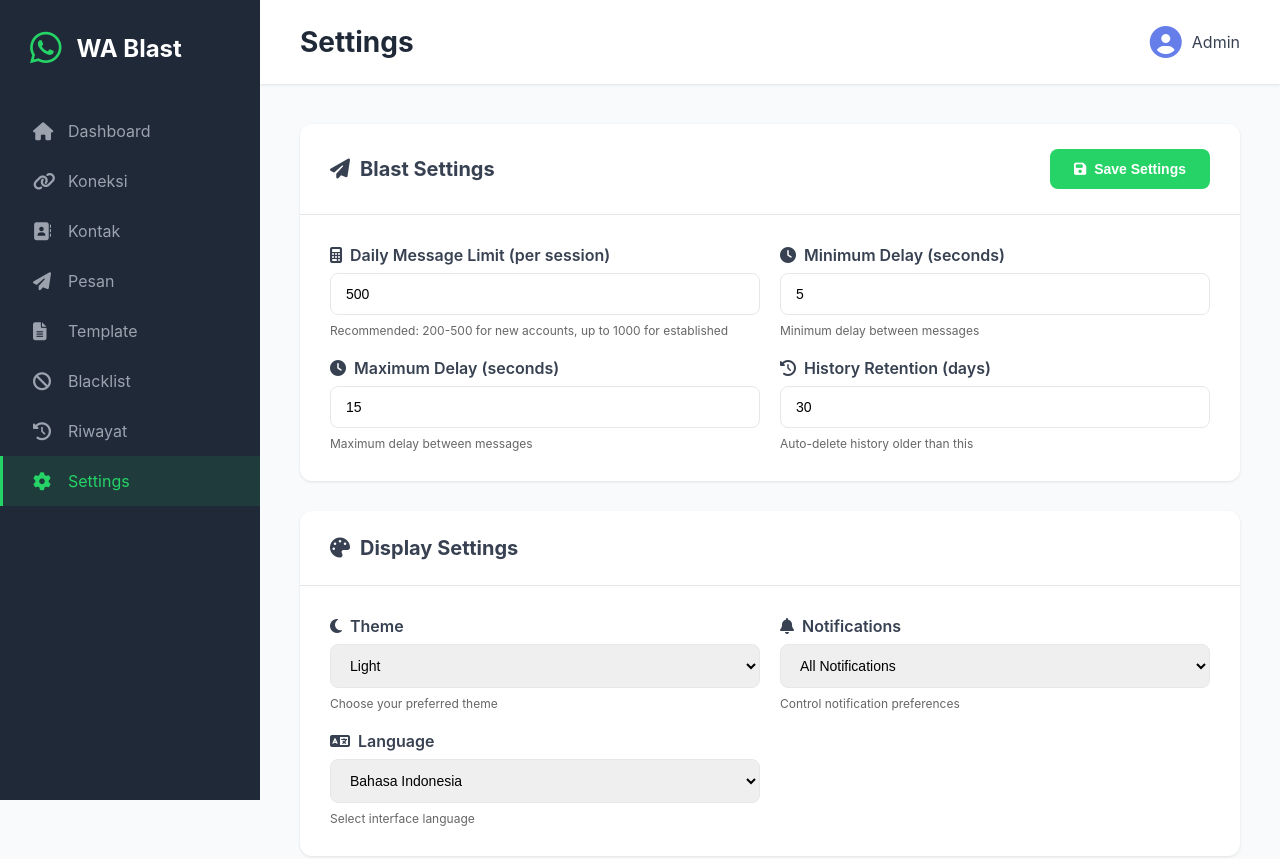
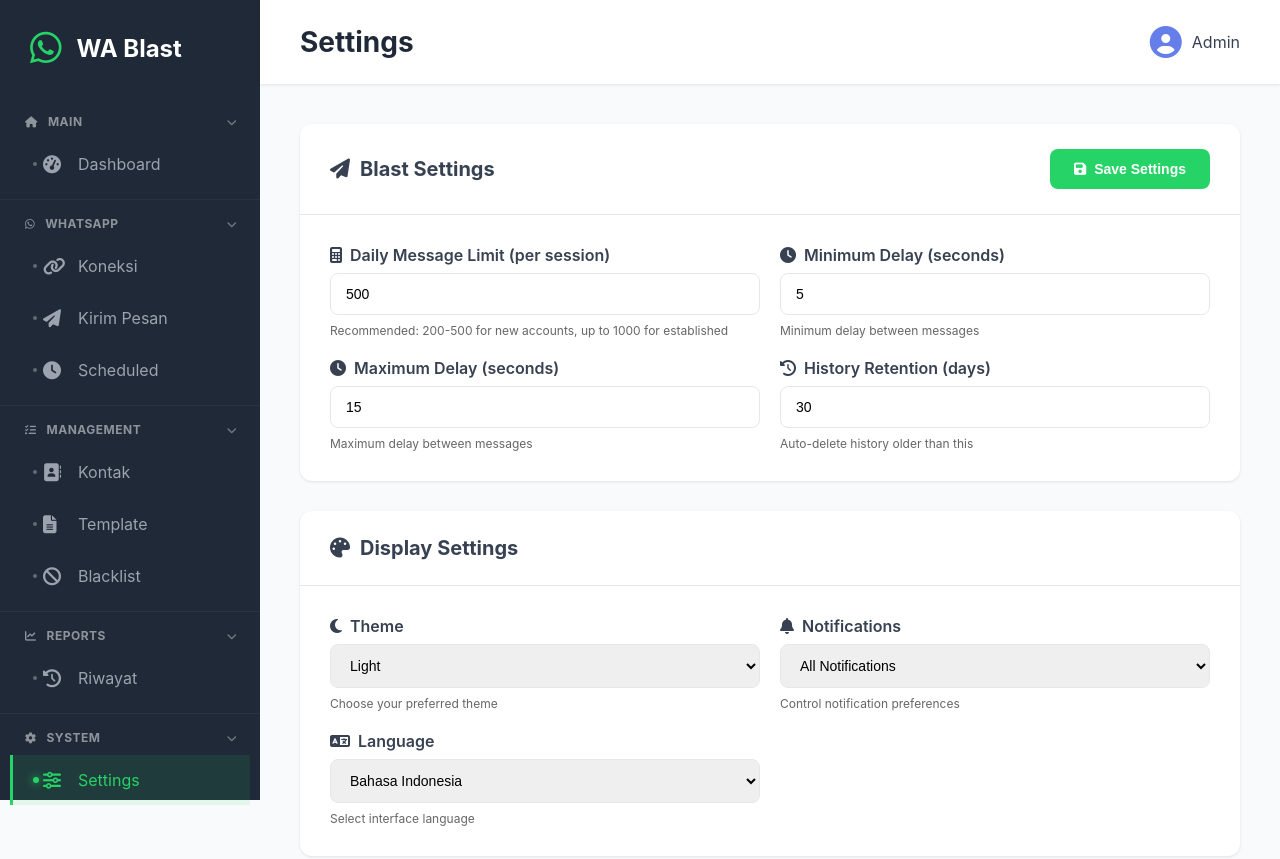
Before and after one commit to Fatihur/baileys-api, a website: page public/settings.html in a window 1280 px wide. Shown: the top 859 px of the page. Drawn offline with Linux system fonts and the light colour scheme.

Commit message:
feat: Refactor sidebar navigation structure for improved organization and accessibility

```diff
--- a/public/settings.html
+++ b/public/settings.html
@@ -5,6 +5,7 @@
   <meta name="viewport" content="width=device-width, initial-scale=1.0">
   <title>Settings - WhatsApp Blast</title>
   <link rel="stylesheet" href="styles.css">
+  <link rel="stylesheet" href="sidebar-categories.css">
   <link rel="stylesheet" href="https://cdnjs.cloudflare.com/ajax/libs/font-awesome/6.4.0/css/all.min.css">
 </head>
 <body>
@@ -17,21 +18,61 @@
       <i class="fas fa-bars"></i>
     </button>
     <nav>
+      <!-- Main -->
+      <div class="nav-category" id="catMain">
+        <div class="category-header" onclick="toggleCategory('catMain')" data-tooltip="Main">
+          <div class="category-title">
+            <i class="fas fa-home"></i>
+            <span>Main</span>
+          </div>
+          <i class="fas fa-chevron-right category-icon"></i>
+        </div>
+        <div class="category-items">
           <a href="index.html">
-        <i class="fas fa-home"></i>
+            <i class="fas fa-tachometer-alt"></i>
             <span>Dashboard</span>
           </a>
+        </div>
+      </div>
+
+      <!-- WhatsApp -->
+      <div class="nav-category" id="catWhatsApp">
+        <div class="category-header" onclick="toggleCategory('catWhatsApp')" data-tooltip="WhatsApp">
+          <div class="category-title">
+            <i class="fab fa-whatsapp"></i>
+            <span>WhatsApp</span>
+          </div>
+          <i class="fas fa-chevron-right category-icon"></i>
+        </div>
+        <div class="category-items">
           <a href="connections.html">
             <i class="fas fa-link"></i>
             <span>Koneksi</span>
           </a>
+          <a href="messages.html">
+            <i class="fas fa-paper-plane"></i>
+            <span>Kirim Pesan</span>
+          </a>
+          <a href="scheduled.html">
+            <i class="fas fa-clock"></i>
+            <span>Scheduled</span>
+          </a>
+        </div>
+      </div>
+
+      <!-- Management -->
+      <div class="nav-category" id="catManagement">
+        <div class="category-header" onclick="toggleCategory('catManagement')" data-tooltip="Management">
+          <div class="category-title">
+            <i class="fas fa-tasks"></i>
+            <span>Management</span>
+          </div>
+          <i class="fas fa-chevron-right category-icon"></i>
+        </div>
+        <div class="category-items">
           <a href="contacts.html">
             <i class="fas fa-address-book"></i>
             <span>Kontak</span>
-      </a>
-      <a href="messages.html">
-        <i class="fas fa-paper-plane"></i>
-        <span>Pesan</span>
           </a>
           <a href="templates.html">
             <i class="fas fa-file-alt"></i>
@@ -41,14 +82,42 @@
             <i class="fas fa-ban"></i>
             <span>Blacklist</span>
           </a>
+        </div>
+      </div>
+
+      <!-- Reports -->
+      <div class="nav-category" id="catReports">
+        <div class="category-header" onclick="toggleCategory('catReports')" data-tooltip="Reports">
+          <div class="category-title">
+            <i class="fas fa-chart-line"></i>
+            <span>Reports</span>
+          </div>
+          <i class="fas fa-chevron-right category-icon"></i>
+        </div>
+        <div class="category-items">
           <a href="history.html">
             <i class="fas fa-history"></i>
             <span>Riwayat</span>
           </a>
+        </div>
+      </div>
+
+      <!-- System -->
+      <div class="nav-category" id="catSystem">
+        <div class="category-header" onclick="toggleCategory('catSystem')" data-tooltip="System">
+          <div class="category-title">
+            <i class="fas fa-cog"></i>
+            <span>System</span>
+          </div>
+          <i class="fas fa-chevron-right category-icon"></i>
+        </div>
+        <div class="category-items">
           <a href="settings.html" class="active">
-        <i class="fas fa-cog"></i>
+            <i class="fas fa-sliders-h"></i>
             <span>Settings</span>
           </a>
+        </div>
+      </div>
     </nav>
   </div>
 
```
Lines whose indentation alone changed are shown as unchanged.
